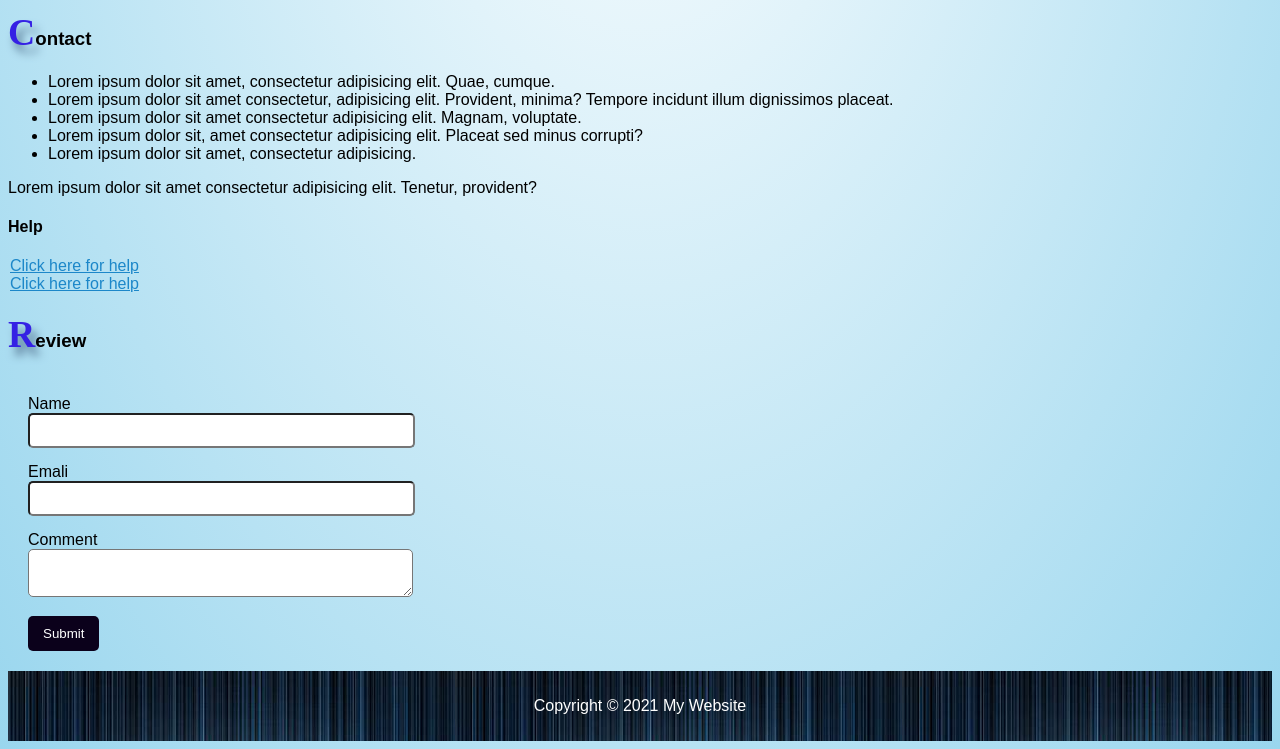
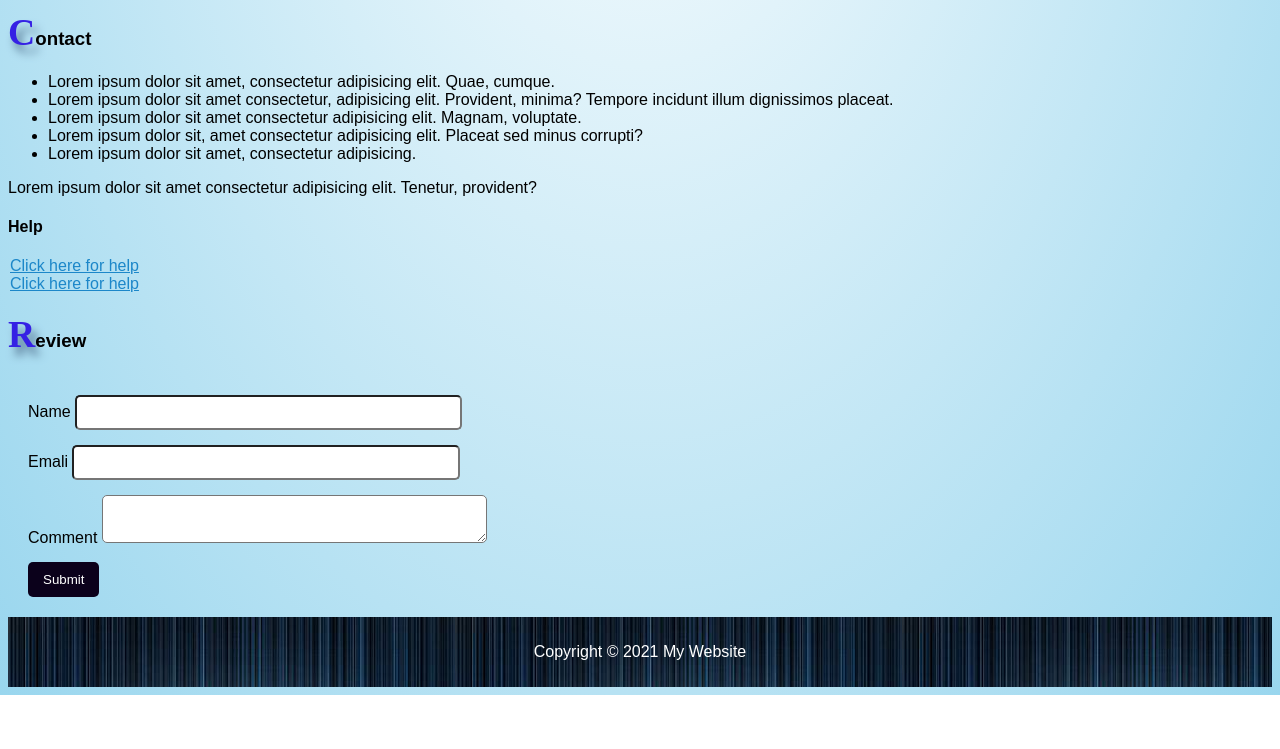
Before and after one commit to TriveniDuvvari0714/CSS-Website, a plain HTML site: page index.html in a window 1280 px wide. Shown: the part 1458-2207 px from the top of the page. After the commit the page ends 2153 px from the top, so only its background shows below. Drawn offline with Linux system fonts and the light colour scheme.

Commit message:
initial commit

```diff
--- a/index.html
+++ b/index.html
@@ -9,7 +9,6 @@
 
       <header>
             <h1>MY WEBSITE</h1>
-        </header>
             <div id = "navbar">
                 <ul>
 
@@ -21,6 +20,8 @@
 
                </ul>
             </div>
+      </header>
+      <main>
         <section>
             <article>
                 <h2>WELCOME</h2>
@@ -77,8 +78,8 @@
 
                                 <li>Lorem ipsum dolor sit amet, consectetur adipisicing elit. Quae, cumque.</li>
                                 <li>Lorem ipsum dolor sit amet consectetur, adipisicing elit. Provident, minima? Tempore incidunt illum dignissimos placeat.</li>
-                                <li>Lorem ipsum dolor sit amet consectetur adipisicing elit. Magnam, voluptate.</a></li>
-                                <li>Lorem ipsum dolor sit, amet consectetur adipisicing elit. Placeat sed minus corrupti?</a></li>
+                                <li>Lorem ipsum dolor sit amet consectetur adipisicing elit. Magnam, voluptate.</li>
+                                <li>Lorem ipsum dolor sit, amet consectetur adipisicing elit. Placeat sed minus corrupti?</li>
                                 <li>Lorem ipsum dolor sit amet, consectetur adipisicing.</li>
 
                            </ul>
@@ -97,22 +98,23 @@
                 <h3>Review</h3>
                 <form class="my-form">
                     <div class="form-group">
-                        <lable>Name</lable>
+                        <label>Name</label>
                         <input type="text" name="name">
                     </div>
                     <div class="form-group">
-                        <lable>Emali</lable>
+                        <label>Emali</label>
                         <input type="email" name="email">
                     </div>
                     <div class="form-group">
-                        <lable>Comment</lable>
+                        <label>Comment</label>
                         <textarea name="comment"></textarea>
 
                     </div>
-                    <input class="button" type="submit" value="Submit" name="">
+                    <input class="button" type="submit" value="Submit" name="submit">
                 </form>
             </article>
         </section>
+      </main>
       <footer id="footer">
             <p>Copyright &copy; 2021 My Website</p>
 
```
Lines whose indentation alone changed are shown as unchanged.
